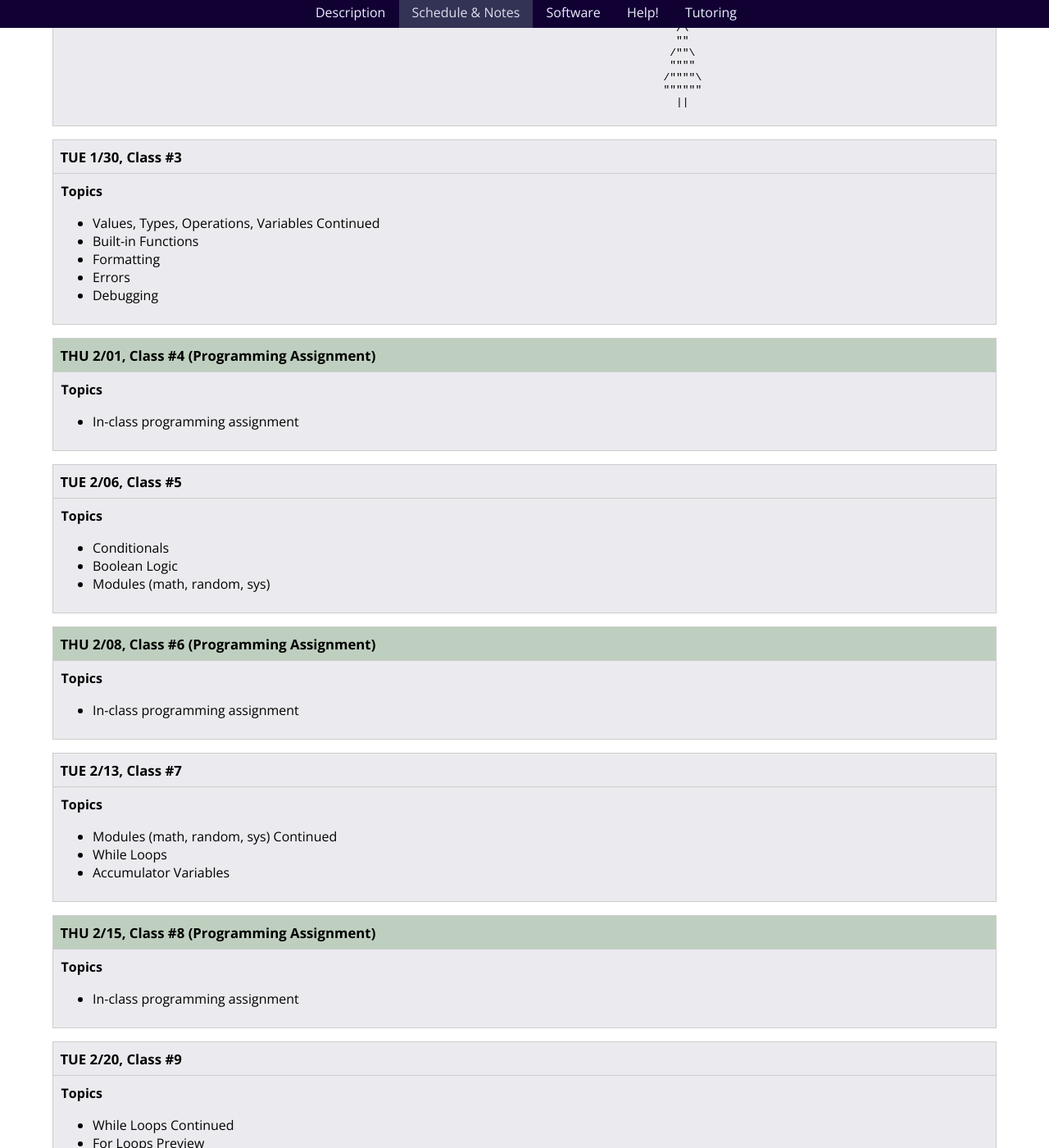
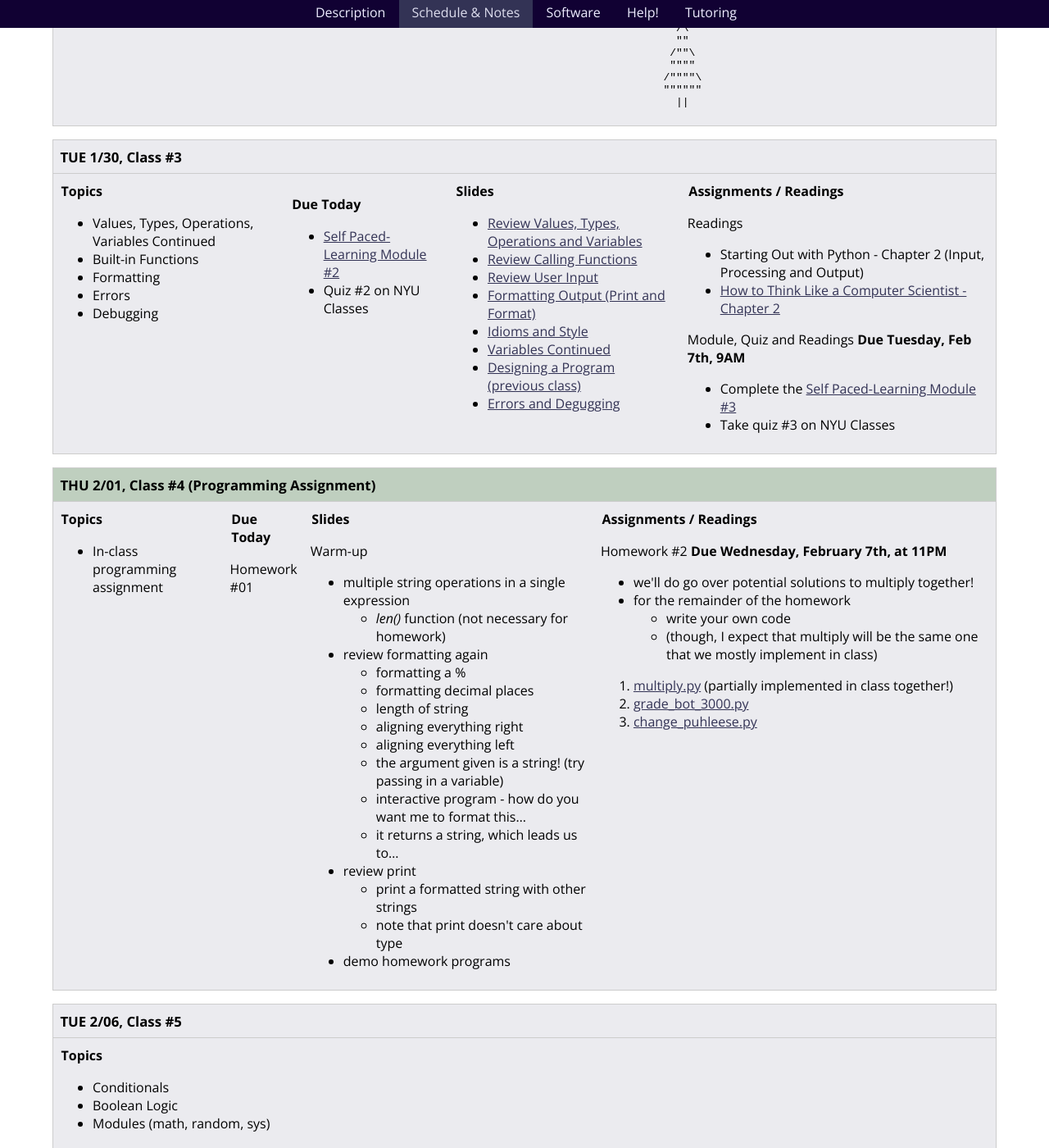
Before and after one commit to foureyes/csci-ua.0002-spring2018-002-008, a Jekyll site: the page built from schedule.markdown, in a window 1280 px wide and 1400 px high, scrolled down 1204 px. Shown: the whole window at 82% size. Built offline with Jekyll 4.4.1, drawn with Linux system fonts in a browser that asks for light colours.

Commit message:
add class 3 and 4

```diff
--- a/_includes/classes/04/materials.markdown
+++ b/_includes/classes/04/materials.markdown
@@ -7,7 +7,6 @@
 
 <article class="slides" markdown="block">
 ####  Slides
-
 
 Warm-up
 
@@ -31,7 +30,7 @@
 <article class="assignments" markdown="block">
 ####  Assignments / Readings
 
-Homework #2 __Due Wednesday, February 8th, at 11PM__
+Homework #2 __Due Wednesday, February 7th, at 11PM__
 
 * we'll do go over potential solutions to multiply together!
 * for the remainder of the homework
--- a/schedule.markdown
+++ b/schedule.markdown
@@ -89,7 +89,7 @@
 * Formatting
 * Errors
 * Debugging
-</article>{% comment %} {% include classes/03/materials.markdown %} {% endcomment %}</div> </section>
+</article>{% include classes/03/materials.markdown %}</div> </section>
 
 
 
@@ -105,7 +105,7 @@
 
 * In-class programming assignment
 
-</article>{% comment %} {% include classes/04/materials.markdown %} {% endcomment %}</div> </section>
+</article> {% include classes/04/materials.markdown %} </div> </section>
 
 
 <a name="class5"></a><!---------- start --------------->
```
